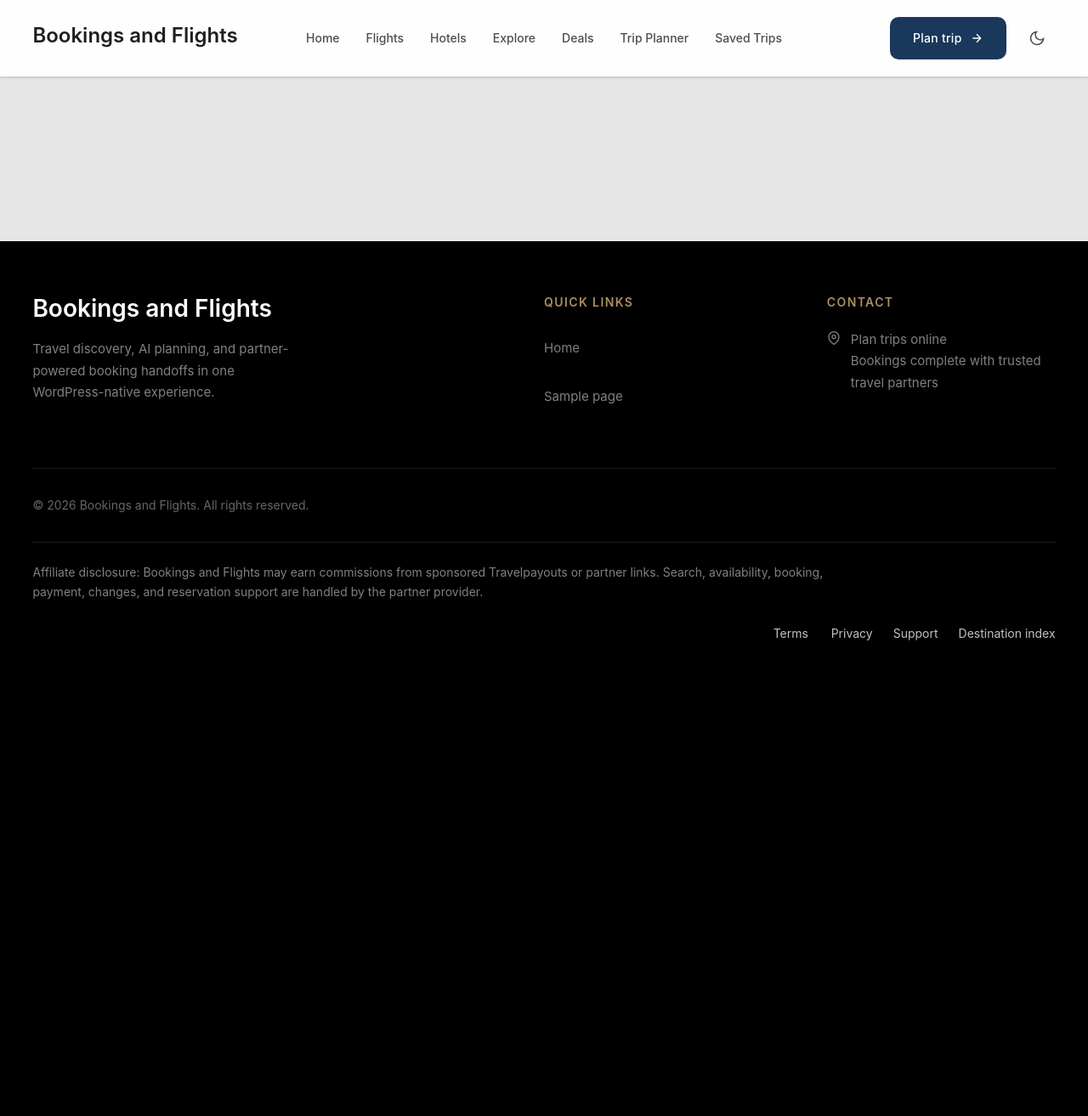
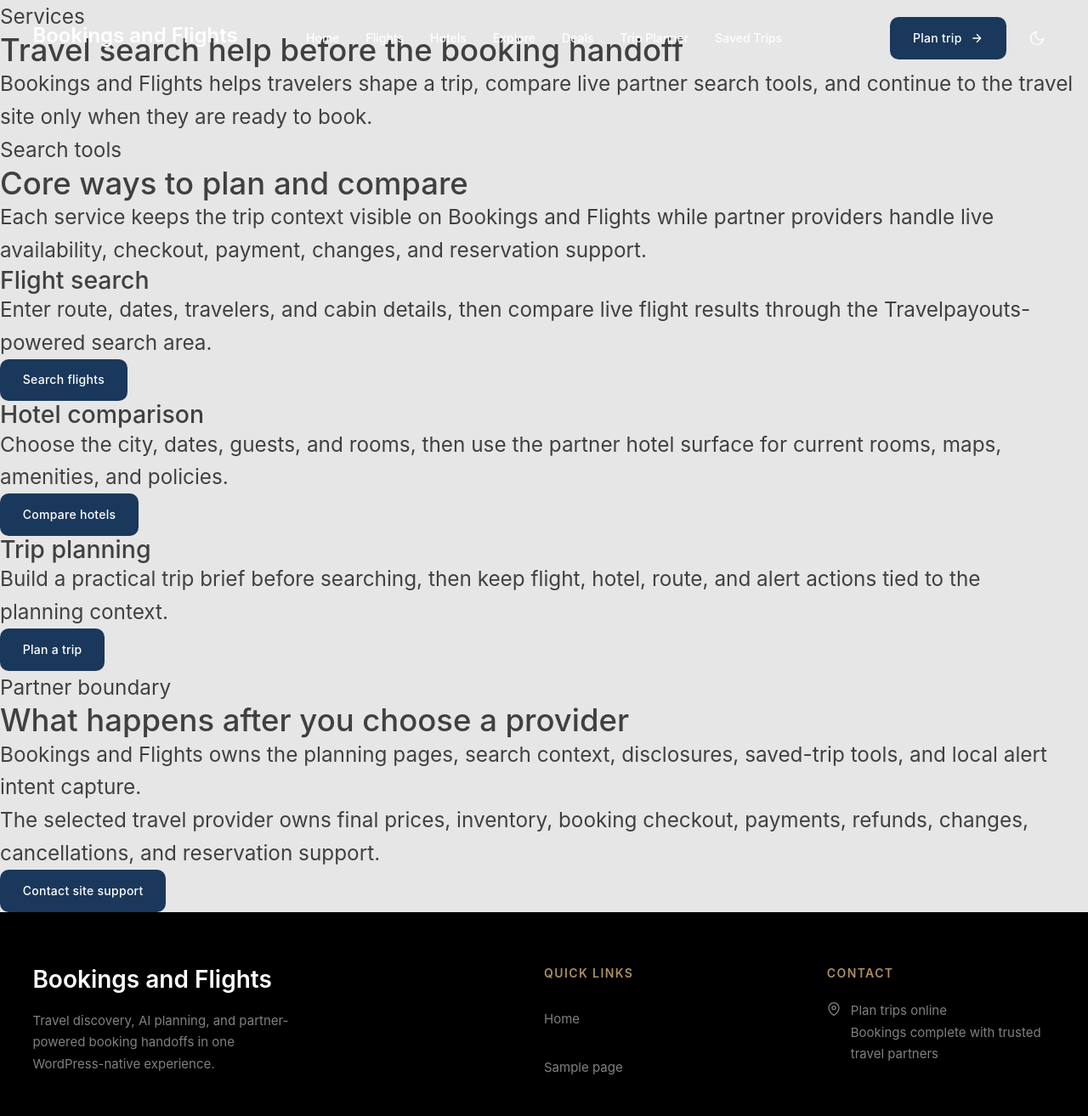
Before and after one commit to cavraeg-eng/bookings-and-flight, a WordPress theme: template themes/bookings-and-flights-static/page-services.php in a window 1280 px wide. Shown: the top 1314 px of the page at 85% size. Before the commit the page ends 754 px from the top, so only its background shows below. Run offline with PHP 8.4 and a stand-in for WordPress, Linux system fonts and the light colour scheme; the site name, menu and one post (Sample post) are stand-ins, and other content is empty.

Commit message:
Fix launch QA blockers
Fixes ONE-130. Adds launch-ready Services content and prevents an empty Travelpayouts modal container from blocking post-search flight refine controls. Validated with PHP syntax, diff check, curl source smoke, and Playwright interaction checks.

```diff
--- a/themes/bookings-and-flights-static/assets/css/white-label-continuity.css
+++ b/themes/bookings-and-flights-static/assets/css/white-label-continuity.css
@@ -73,6 +73,10 @@
   text-decoration: none;
 }
 
+body.search-surface-page #tpwl-modals:empty {
+  pointer-events: none;
+}
+
 @media (max-width: 1100px) {
   .white-label-continuity {
     grid-template-columns: 1fr;
--- a/themes/bookings-and-flights-static/page-services.php
+++ b/themes/bookings-and-flights-static/page-services.php
@@ -8,8 +8,58 @@
 get_header();
 ?>
 
-<main id="main-content" class="site-main">
-	<!-- Services page content -->
+<main id="main-content" class="site-main partner-review-page">
+	<section class="partner-review-hero" aria-labelledby="services-title">
+		<div class="partner-review-hero__inner">
+			<p class="partner-review-hero__eyebrow"><?php esc_html_e( 'Services', 'bookings_and_flights' ); ?></p>
+			<h1 id="services-title" class="partner-review-hero__title"><?php esc_html_e( 'Travel search help before the booking handoff', 'bookings_and_flights' ); ?></h1>
+			<p class="partner-review-hero__lede"><?php esc_html_e( 'Bookings and Flights helps travelers shape a trip, compare live partner search tools, and continue to the travel site only when they are ready to book.', 'bookings_and_flights' ); ?></p>
+		</div>
+	</section>
+
+	<section class="partner-review-section" aria-labelledby="services-search-title">
+		<div class="partner-review-section__inner">
+			<div class="partner-review-section__intro">
+				<p class="partner-review-section__eyebrow"><?php esc_html_e( 'Search tools', 'bookings_and_flights' ); ?></p>
+				<h2 id="services-search-title"><?php esc_html_e( 'Core ways to plan and compare', 'bookings_and_flights' ); ?></h2>
+				<p><?php esc_html_e( 'Each service keeps the trip context visible on Bookings and Flights while partner providers handle live availability, checkout, payment, changes, and reservation support.', 'bookings_and_flights' ); ?></p>
+			</div>
+
+			<div class="partner-review-grid">
+				<article class="partner-review-card">
+					<h3><?php esc_html_e( 'Flight search', 'bookings_and_flights' ); ?></h3>
+					<p><?php esc_html_e( 'Enter route, dates, travelers, and cabin details, then compare live flight results through the Travelpayouts-powered search area.', 'bookings_and_flights' ); ?></p>
+					<p><a class="btn btn--primary" href="<?php echo esc_url( home_url( '/flights/' ) ); ?>"><?php esc_html_e( 'Search flights', 'bookings_and_flights' ); ?></a></p>
+				</article>
+
+				<article class="partner-review-card">
+					<h3><?php esc_html_e( 'Hotel comparison', 'bookings_and_flights' ); ?></h3>
+					<p><?php esc_html_e( 'Choose the city, dates, guests, and rooms, then use the partner hotel surface for current rooms, maps, amenities, and policies.', 'bookings_and_flights' ); ?></p>
+					<p><a class="btn btn--primary" href="<?php echo esc_url( home_url( '/hotels/' ) ); ?>"><?php esc_html_e( 'Compare hotels', 'bookings_and_flights' ); ?></a></p>
+				</article>
+
+				<article class="partner-review-card">
+					<h3><?php esc_html_e( 'Trip planning', 'bookings_and_flights' ); ?></h3>
+					<p><?php esc_html_e( 'Build a practical trip brief before searching, then keep flight, hotel, route, and alert actions tied to the planning context.', 'bookings_and_flights' ); ?></p>
+					<p><a class="btn btn--primary" href="<?php echo esc_url( home_url( '/trip-planner/' ) ); ?>"><?php esc_html_e( 'Plan a trip', 'bookings_and_flights' ); ?></a></p>
+				</article>
+			</div>
+		</div>
+	</section>
+
+	<section class="partner-review-section partner-review-section--muted" aria-labelledby="services-boundary-title">
+		<div class="partner-review-section__inner partner-review-split">
+			<div>
+				<p class="partner-review-section__eyebrow"><?php esc_html_e( 'Partner boundary', 'bookings_and_flights' ); ?></p>
+				<h2 id="services-boundary-title"><?php esc_html_e( 'What happens after you choose a provider', 'bookings_and_flights' ); ?></h2>
+			</div>
+			<div class="partner-review-prose">
+				<p><?php esc_html_e( 'Bookings and Flights owns the planning pages, search context, disclosures, saved-trip tools, and local alert intent capture.', 'bookings_and_flights' ); ?></p>
+				<p><?php esc_html_e( 'The selected travel provider owns final prices, inventory, booking checkout, payments, refunds, changes, cancellations, and reservation support.', 'bookings_and_flights' ); ?></p>
+				<p><a class="btn btn--primary" href="<?php echo esc_url( home_url( '/contact/' ) ); ?>"><?php esc_html_e( 'Contact site support', 'bookings_and_flights' ); ?></a></p>
+			</div>
+		</div>
+	</section>
 </main>
 
 <?php get_footer(); ?>
```
